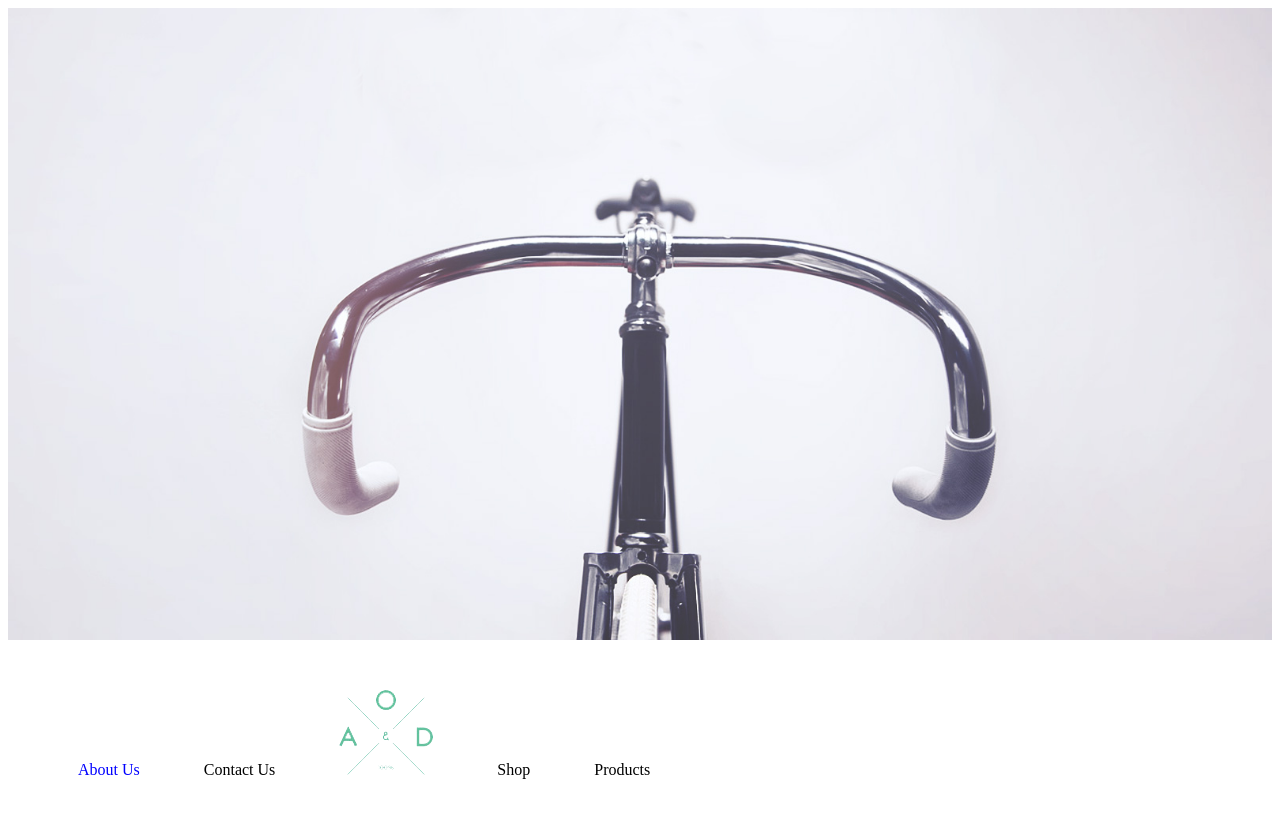
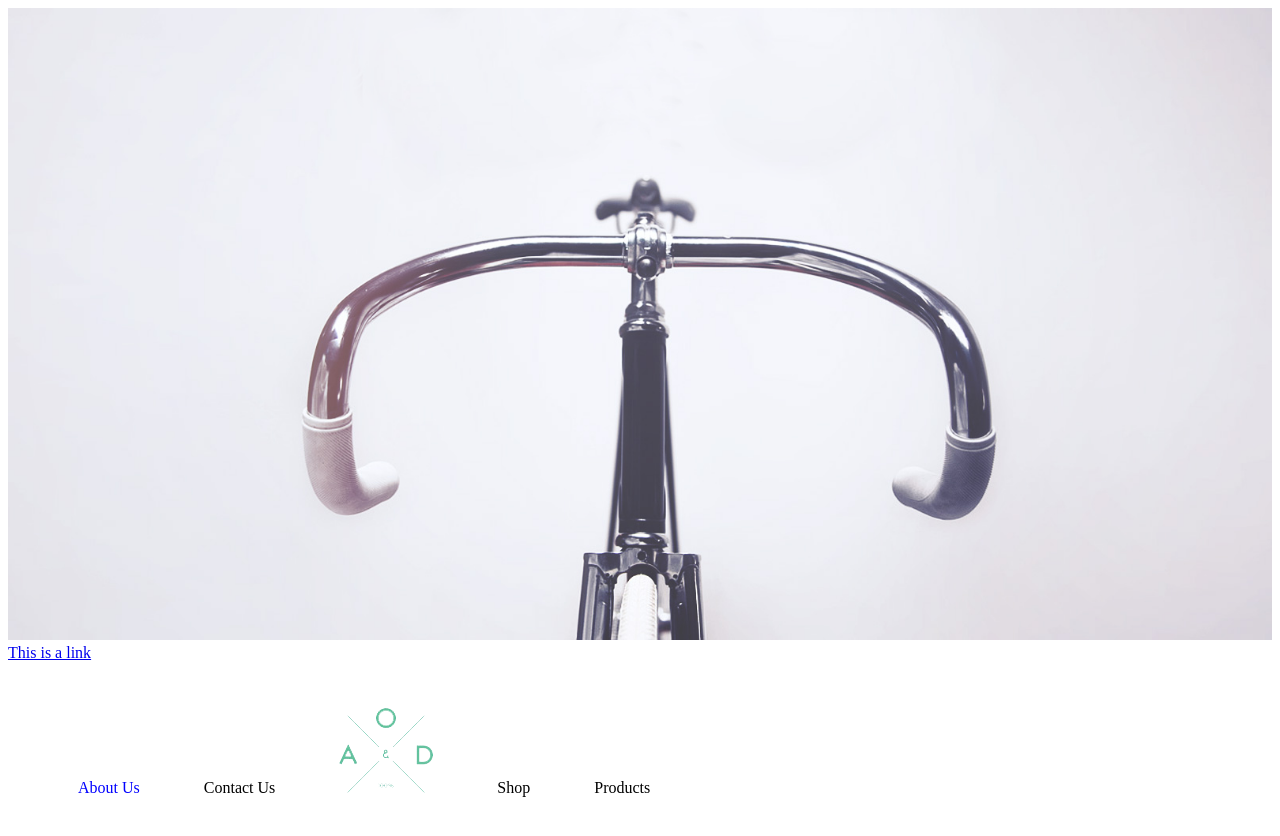
Before and after one commit to iainobiso/html-mockup, a plain HTML site: page index.html in a window 1280 px wide. Drawn offline with Linux system fonts and the light colour scheme.

Commit message:
add link to index

```diff
--- a/index.html
+++ b/index.html
@@ -8,6 +8,7 @@
   <body>
     <div class="hero">
       <img src="assets/hero.png" alt="">
+      <a href="#">This is a link</a>
     </div>
     <div class="top-bar">
       <ul>
```
